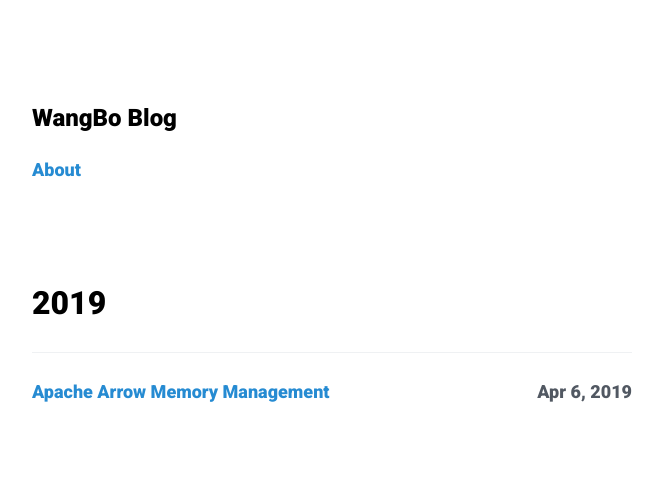
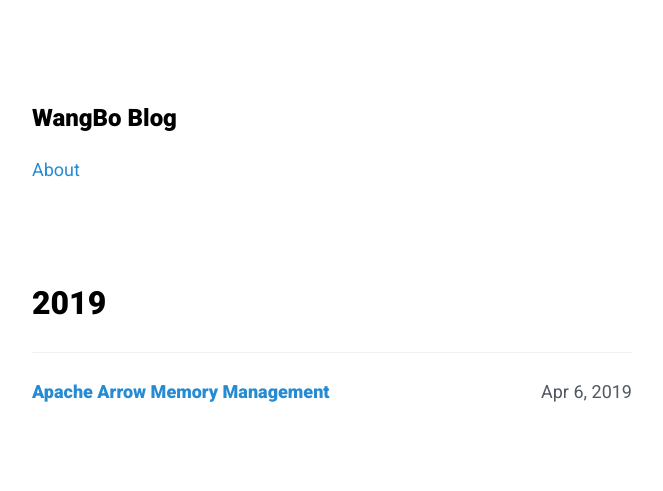
Before and after one commit to wangbo/wangbo.github.io, a Jekyll site: the page built from index.html, in a window 1280 px wide. Shown: the top 491 px of the page, without its empty margins (308-971 px from the left). Built offline with Jekyll 4.4.1, drawn with Linux system fonts in a browser that asks for light colours.

Commit message:
update style

```diff
--- a/_sass/base/_reset.scss
+++ b/_sass/base/_reset.scss
@@ -22,7 +22,7 @@ html {
 }
 
 body {
-    @include ff--sans-serif(900);
+    @include ff--sans-serif(400);
     -webkit-font-smoothing: antialiased;
 }
 
--- a/_sass/components/_article.scss
+++ b/_sass/components/_article.scss
@@ -82,7 +82,7 @@
 
     strong {
         color: $c-base__02;
-        font-weight: 900;
+        font-weight: 400;
     }
 
     blockquote {
```
